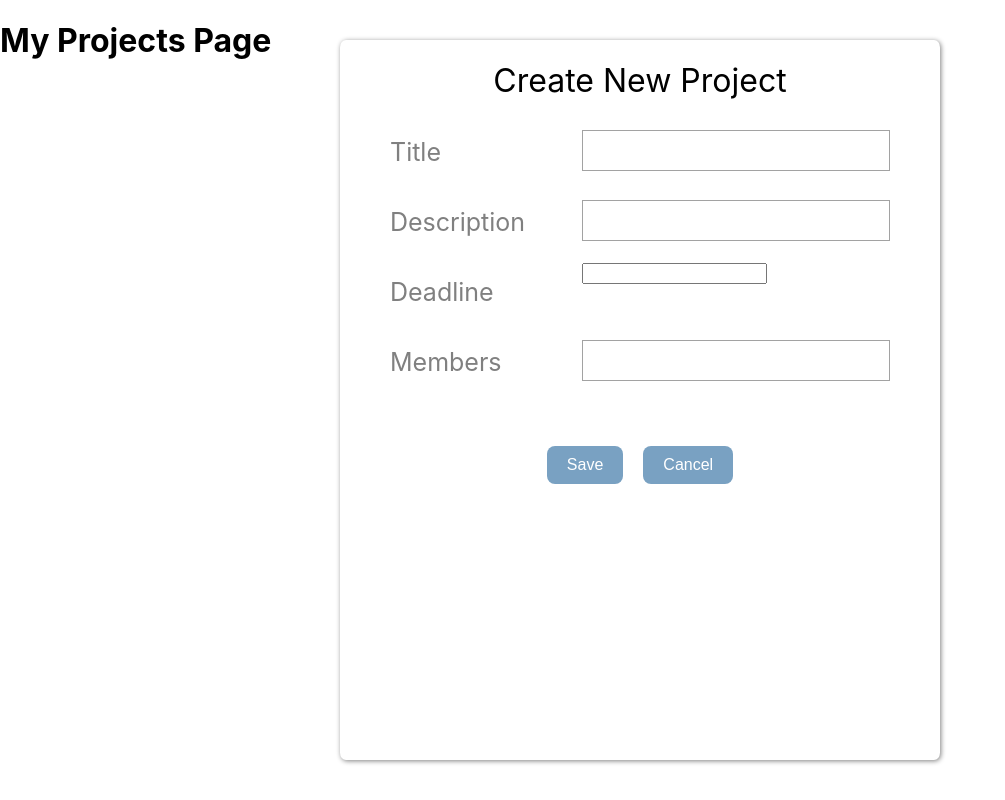
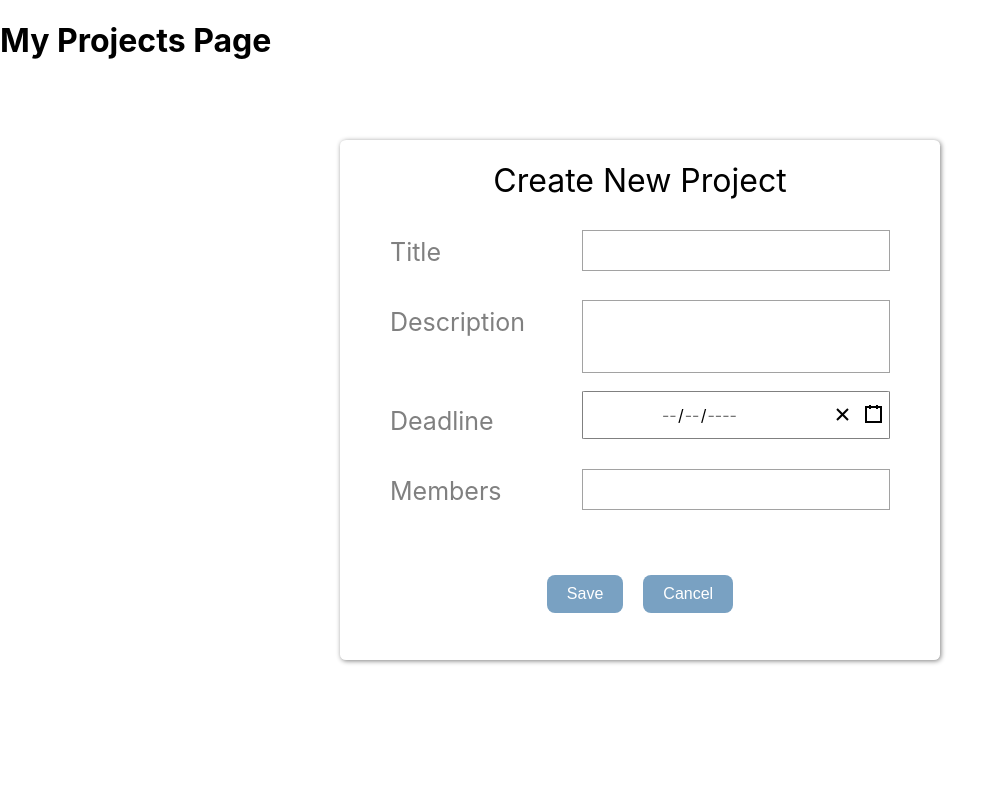
Before and after one commit to kanna02/ticket-app, a React (Create React App) app in the folder client/: page /my-projects in a window 1280 px wide. Shown: the whole page, without its empty margins (0-1005 px from the left). Built offline with nearby package versions, Linux system fonts and the light colour scheme.

Commit message:
css for popups updated

```diff
--- a/client/src/components/project-popup/ProjectPopup.css
+++ b/client/src/components/project-popup/ProjectPopup.css
@@ -1,12 +1,13 @@
-.popup {
+.project-popup {
     top: 50%;
     left: 50%;
     transform: translate(-50%, -50%);
     position: fixed;
     width: 600px;
-    height: 620px;
+    height: 520px;
     border-radius: 1%;
     box-shadow: 1px 1px 5px gray;
+    background-color: white;
 }
 
 .title {
--- a/client/src/components/project-popup/ProjectPopup.jsx
+++ b/client/src/components/project-popup/ProjectPopup.jsx
@@ -2,11 +2,12 @@ import React from "react";
 import './ProjectPopup.css';
 import { Button } from "../button/Button";
 import { TextInput } from "../text-input/TextInput";
+import Date from "../date/Date";
 
 export function ProjectPopup(props) {
 
     return(
-        <div className="popup">
+        <div className="project-popup">
             <div className="title">
                 <h1 className="title">Create New Project</h1>
             </div>
@@ -19,13 +20,13 @@ export function ProjectPopup(props) {
             <div className="row">
                 <div className="label">Description</div>
                 <div className="input">
-                    <TextInput/>
+                    <TextInput description/>
                 </div>
             </div>
             <div className="row">
                 <div className="label">Deadline</div>
                 <div className="input">
-                    <input></input>
+                    <Date/>
                 </div>
             </div>
             <div className="row">
--- a/client/src/components/text-input/TextInput.css
+++ b/client/src/components/text-input/TextInput.css
@@ -8,7 +8,7 @@
 
 .input-description{
 width: 100%;
-padding: 24px 20px;
+padding: 28px 20px;
 margin: 8px 0;
 box-sizing: border-box;
 border: 1px solid rgb(162, 162, 162);
--- a/client/src/components/ticket-popup/TicketPopup.css
+++ b/client/src/components/ticket-popup/TicketPopup.css
@@ -1,4 +1,4 @@
-.popup {
+.ticket-popup {
     top: 50%;
     left: 50%;
     transform: translate(-50%, -50%);
@@ -7,6 +7,7 @@
     height: 720px;
     border-radius: 1%;
     box-shadow: 1px 1px 5px gray;
+    background-color: white;
 }
 
 .title {
--- a/client/src/components/ticket-popup/TicketPopup.jsx
+++ b/client/src/components/ticket-popup/TicketPopup.jsx
@@ -7,7 +7,7 @@ import Date from "../date/Date";
 export function TicketPopup(props) {
 
     return(
-        <div className="popup">
+        <div className="ticket-popup">
             <div className="title">
                 <h1 className="title">Create New Ticket</h1>
             </div>
```
